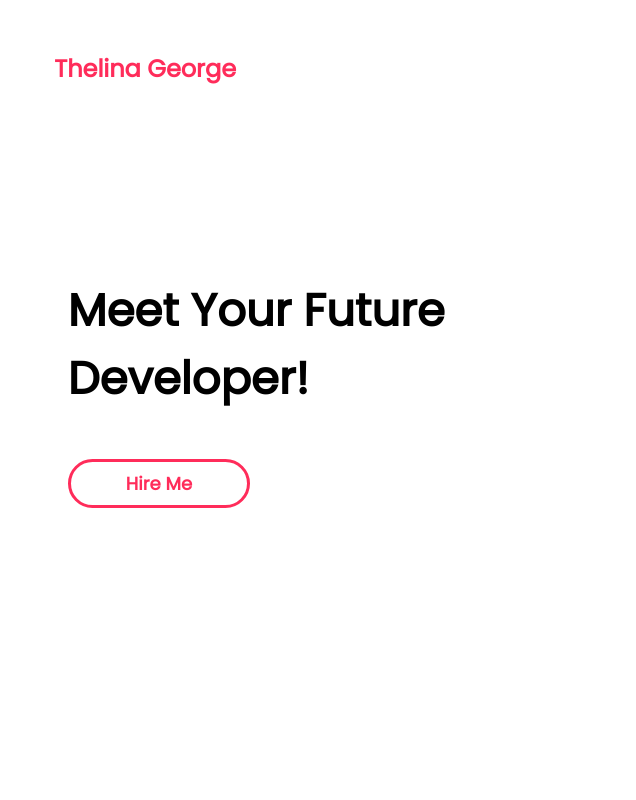
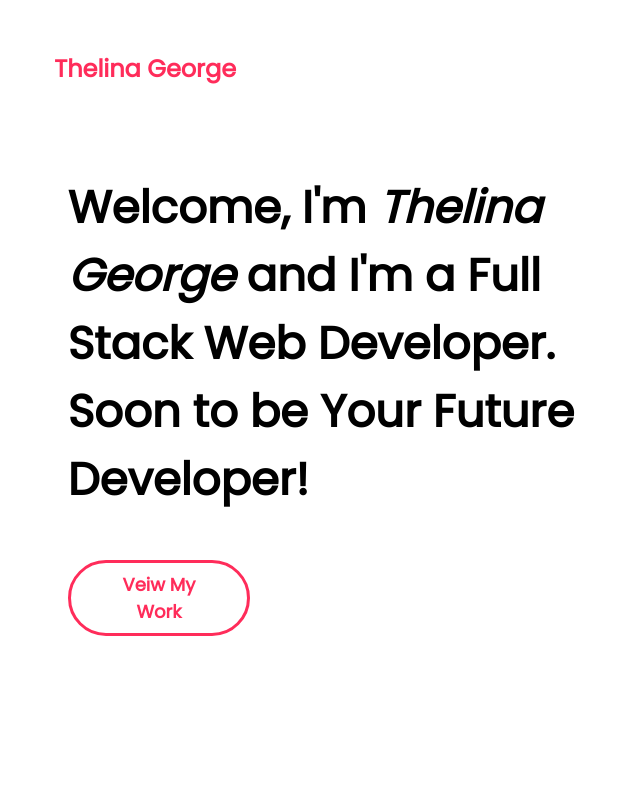
Before and after one commit to Linag94/ProfessionalPort, a plain HTML site: page index.html in a window 1280 px wide. Shown: the top 800 px of the page, 0-636 px from the left. Drawn offline with nearby package versions, Linux system fonts and the light colour scheme.

Commit message:
changed hire me bttn

```diff
--- a/index.html
+++ b/index.html
@@ -34,8 +34,14 @@
     <table id="top_part">
         <tr>
             <td id="about" class="animated slideInLeft" style="animation-delay:2s;">
-                <h1>Meet Your Future Developer!</h1>
-                <button class="btn_one">Hire Me</button><br>
+                <h1>
+                    Welcome, I'm <i>Thelina George</i> and I'm a Full Stack Web Developer. Soon to be Your Future Developer!
+                </h1>
+                <a href='#work'>
+                    <button class="btn_one">
+                        Veiw My Work
+                    </button>
+
             </td>
             <td id="rightImage" class="animated jackInTheBox" style="animation-delay:2.2s;"></td>
         </tr>
```
